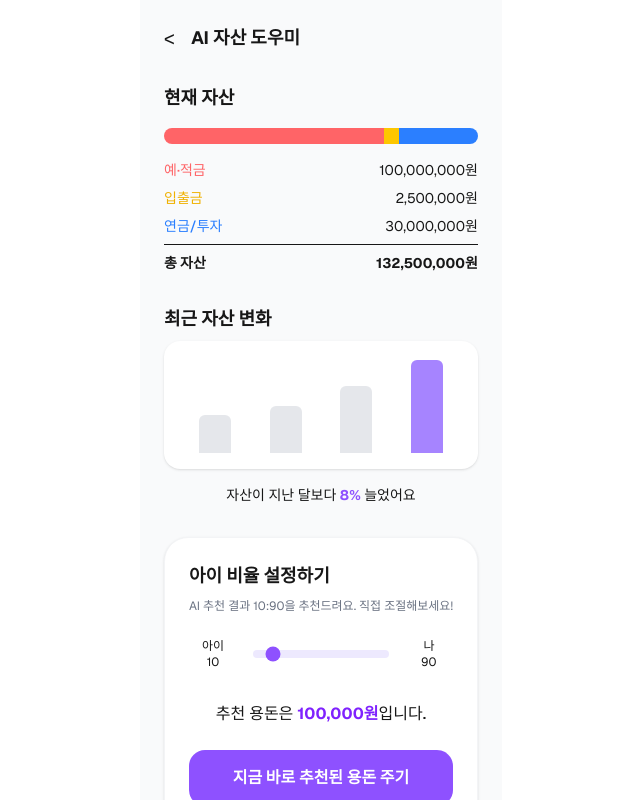
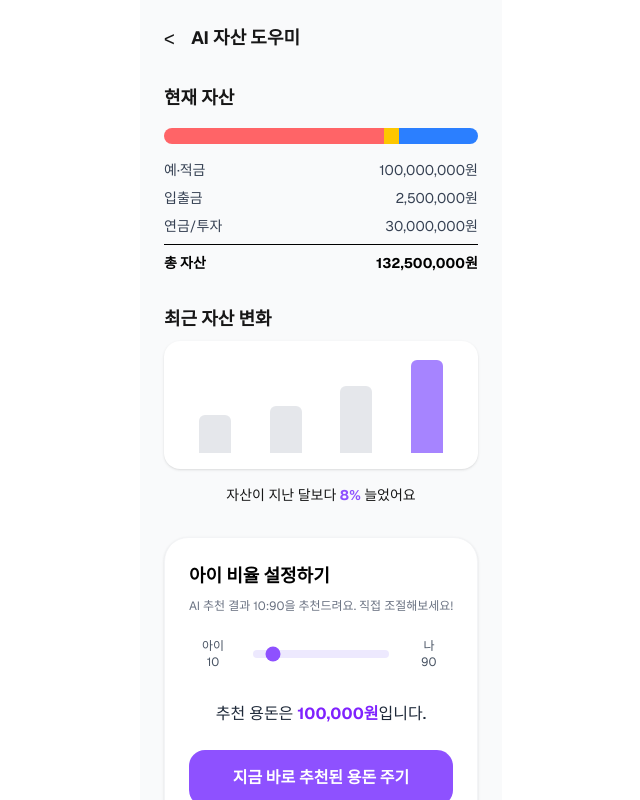
Before and after one commit to hana-connect/frontend, a Next.js app: page /AssetManagement in a window 1280 px wide. Both pictures are taken after a click on the button "자산 불러오기". Shown: the top 800 px of the page, without its empty margins (319-959 px from the left). Built offline with nearby package versions, Linux system fonts and the light colour scheme.

Commit message:
feat: 하나더넥스트 페이지 연결 HF-6

```diff
--- a/src/app/AssetManagement/page.tsx
+++ b/src/app/AssetManagement/page.tsx
@@ -3,7 +3,6 @@
 import { motion } from "framer-motion";
 import { useState } from "react";
 
-// 자산 데이터 타입 정의
 interface AssetData {
   savings: number;
   checking: number;
@@ -13,9 +12,9 @@ interface AssetData {
 }
 
 export default function AssetManagementPage() {
-  const [isLinked, setIsLinked] = useState(false); // 자산 연결 여부
-  const [isLoading, setIsLoading] = useState(false); // AI 분석 로딩 상태
-  const [allowanceRatio, setAllowanceRatio] = useState(10); // 아이 비율 (0~100)
+  const [isLinked, setIsLinked] = useState(false);
+  const [isLoading, setIsLoading] = useState(false);
+  const [allowanceRatio, setAllowanceRatio] = useState(10);
   const [assetData, setAssetData] = useState<AssetData | null>(null);
 
   const chartData = [
@@ -25,10 +24,8 @@ export default function AssetManagementPage() {
     { month: "4월", height: 90 },
   ];
 
-  // 자산 불러오기 시뮬레이션
   const handleLinkAssets = () => {
     setIsLoading(true);
-    // 실제로는 API 호출 (GET /api/asset/summary)
     setTimeout(() => {
       setAssetData({
         savings: 100000000,
@@ -39,11 +36,12 @@ export default function AssetManagementPage() {
       });
       setIsLinked(true);
       setIsLoading(false);
-    }, 2000); // 2초간 AI 분석 로딩
+    }, 2000);
   };
 
   return (
-    <div className="max-w-md mx-auto min-h-screen bg-gray-50 p-6 font-sans">
+    // flex-col과 min-h-screen을 주어 배너를 바닥에 고정할 준비를 합니다.
+    <div className="max-w-md mx-auto min-h-screen bg-gray-50 p-6 font-sans flex flex-col">
       <header className="flex items-center mb-8">
         <button type="button" className="text-xl mr-4">
           {"<"}
@@ -51,6 +49,8 @@ export default function AssetManagementPage() {
         <h1 className="text-lg font-bold">AI 자산 도우미</h1>
       </header>
 
+      {/* flex-1 영역: 이 안의 내용이 적더라도 배너를 아래로 밀어냅니다. */}
+      <div className="flex-1">
         {!isLinked ? (
           /* CASE: 자산 연결 전 */
           <div className="flex flex-col items-center justify-center py-20 text-center">
@@ -76,7 +76,6 @@ export default function AssetManagementPage() {
             animate={{ opacity: 1, y: 0 }}
             className="space-y-8"
           >
-          {/* 현재 자산 섹션 */}
             <section>
               <h2 className="text-lg font-bold mb-4">현재 자산</h2>
               <div className="h-4 w-full flex rounded-full overflow-hidden mb-4">
@@ -84,33 +83,32 @@ export default function AssetManagementPage() {
                 <div className="bg-yellow-400" style={{ width: "5%" }} />
                 <div className="bg-blue-500" style={{ width: "25%" }} />
               </div>
-            <div className="space-y-2 text-sm">
+              <div className="space-y-2 text-sm text-gray-700">
                 <div className="flex justify-between">
-                <span className="text-red-400 font-medium">예·적금</span>
+                  <span>예·적금</span>
                   <span>{assetData?.savings.toLocaleString()}원</span>
                 </div>
                 <div className="flex justify-between">
-                <span className="text-yellow-500 font-medium">입출금</span>
+                  <span>입출금</span>
                   <span>{assetData?.checking.toLocaleString()}원</span>
                 </div>
                 <div className="flex justify-between">
-                <span className="text-blue-500 font-medium">연금/투자</span>
+                  <span>연금/투자</span>
                   <span>{assetData?.investment.toLocaleString()}원</span>
                 </div>
-              <div className="flex justify-between font-bold pt-2 border-t">
+                <div className="flex justify-between font-bold pt-2 border-t text-black">
                   <span>총 자산</span>
                   <span>{assetData?.total.toLocaleString()}원</span>
                 </div>
               </div>
             </section>
 
-          {/* 최근 자산 변화 (애니메이션 효과) */}
             <section>
               <h2 className="text-lg font-bold mb-2">최근 자산 변화</h2>
               <div className="flex items-end justify-around h-32 bg-white rounded-2xl p-4 shadow-sm">
                 {chartData.map((data) => (
                   <motion.div
-                  key={data.month} // '1월', '2월' 등 고유한 문자열을 키로 사용 (린트 에러 해결!)
+                    key={data.month}
                     initial={{ height: 0 }}
                     animate={{ height: `${data.height}%` }}
                     transition={{
@@ -130,15 +128,15 @@ export default function AssetManagementPage() {
               </p>
             </section>
 
-          {/* 아이 비율 설정 (슬라이더) */}
             <section className="bg-white p-6 rounded-3xl shadow-sm border border-gray-100">
-            <h2 className="text-lg font-bold mb-2">아이 비율 설정하기</h2>
+              <h2 className="text-lg font-bold mb-2 text-black">
+                아이 비율 설정하기
+              </h2>
               <p className="text-xs text-gray-500 mb-6">
                 AI 추천 결과 10:90을 추천드려요. 직접 조절해보세요!
               </p>
-
               <div className="flex items-center gap-4 mb-8">
-              <div className="text-center w-12 text-xs">
+                <div className="text-center w-12 text-xs text-gray-600">
                   아이
                   <br />
                   {allowanceRatio}
@@ -151,20 +149,18 @@ export default function AssetManagementPage() {
                   onChange={(e) => setAllowanceRatio(Number(e.target.value))}
                   className="flex-1 h-2 bg-violet-100 rounded-lg appearance-none cursor-pointer accent-violet-500"
                 />
-              <div className="text-center w-12 text-xs">
+                <div className="text-center w-12 text-xs text-gray-600">
                   나<br />
                   {100 - allowanceRatio}
                 </div>
               </div>
-
-            <p className="text-center font-medium mb-6">
+              <p className="text-center font-medium mb-6 text-gray-800">
                 추천 용돈은{" "}
                 <span className="text-violet-600 font-bold">
                   {(1000000 * (allowanceRatio / 100)).toLocaleString()}원
                 </span>
                 입니다.
               </p>
-
               <button
                 type="button"
                 className="w-full bg-violet-500 text-white py-4 rounded-2xl font-bold"
@@ -172,21 +168,28 @@ export default function AssetManagementPage() {
                 지금 바로 추천된 용돈 주기
               </button>
             </section>
+          </motion.div>
+        )}
+      </div>
 
-          {/* 하단 배너 */}
-          <div className="bg-violet-50 p-6 rounded-2xl text-center">
+      {/* 하단 배너: {} 중괄호 밖으로 빼서 항상 노출되게 합니다. */}
+      <div className="bg-violet-50 p-6 rounded-2xl text-center mt-10">
         <p className="text-xs mb-3 text-gray-600">
           더 자세한 자산관리가 필요하신가요?
         </p>
         <button
           type="button"
-              className="text-violet-600 font-bold text-sm border border-violet-200 px-6 py-2 rounded-full bg-white"
+          onClick={() =>
+            window.open(
+              "https://www.hana1qm.com/web/sub/tlist.do?topyn=Y&pcatid=46",
+              "_blank",
+            )
+          }
+          className="text-violet-600 font-bold text-sm border border-violet-200 px-6 py-2 rounded-full bg-white transition-colors hover:bg-violet-100"
         >
           하나더넥스트 예약하기
         </button>
       </div>
-        </motion.div>
-      )}
     </div>
   );
 }
```
Lines whose indentation alone changed are shown as unchanged.
